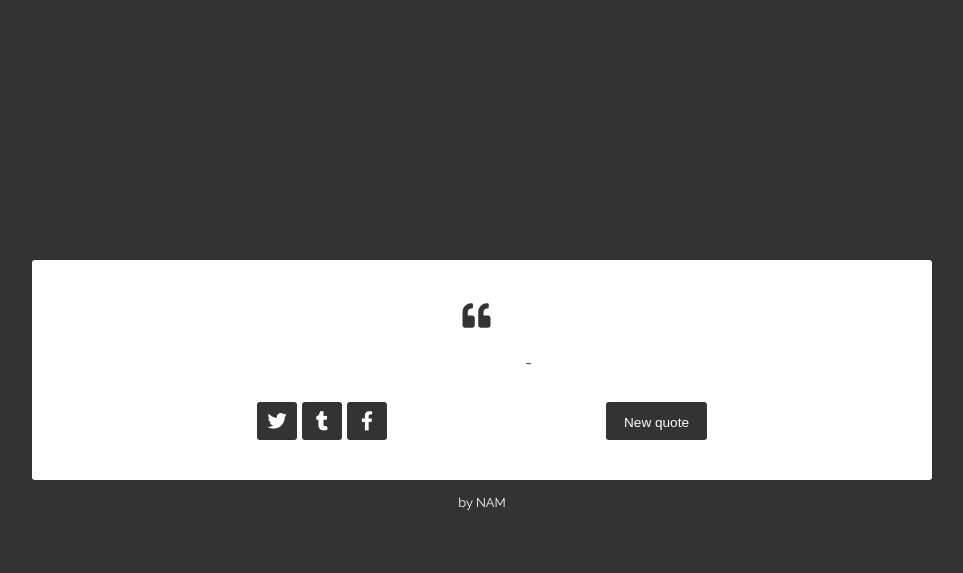
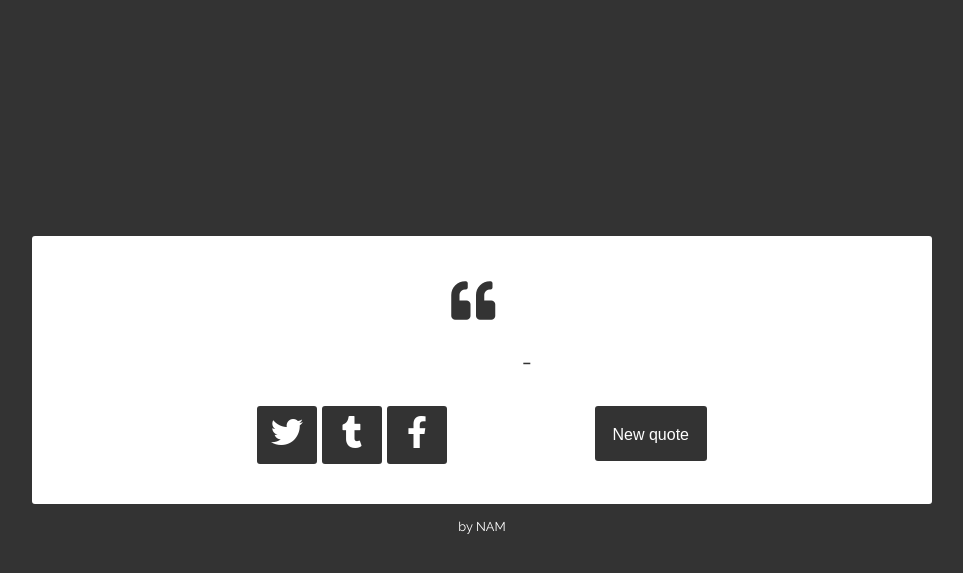
Before and after one commit to vannamnguyen/my-random-quote-machine, a PHP site: page / in a window 1280 px wide. Shown: the top 573 px of the page, without its empty margins (158-1121 px from the left). Run offline with PHP 8.4, Linux system fonts and the light colour scheme; some libraries are stand-ins or nearby versions.

Commit message:
make changes

```diff
--- a/home.html
+++ b/home.html
@@ -51,7 +51,9 @@
             <i class="fab fa-facebook-f"></i>
           </a>
 
-          <button class="button" id="new-quote">New quote</button>
+          <button class="button" id="new-quote" title="New quote">
+            New quote
+          </button>
         </div>
       </div>
       <div class="footer">
--- a/style.css
+++ b/style.css
@@ -50,7 +50,7 @@
   height: auto;
   clear: both;
   font-weight: 500;
-  font-size: 1.75em;
+  font-size: 2.75em;
 }
 #quote-box .quote-text i {
   font-size: 1em;
@@ -61,7 +61,7 @@
   height: auto;
   clear: both;
   padding-top: 20px;
-  font-size: 1em;
+  font-size: 1.5em;
   text-align: right;
 }
 #quote-box .buttons {
@@ -70,13 +70,13 @@
   display: block;
 }
 #quote-box .buttons .button {
-  height: 38px;
+  height: 55px;
   border: none;
   border-radius: 3px;
   color: #fff;
   background-color: #333;
   outline: none;
-  font-size: 0.85em;
+  font-size: 1em;
   padding: 8px 18px 6px 18px;
   margin-top: 30px;
   opacity: 1;
@@ -92,10 +92,10 @@
   padding: 0px;
   padding-top: 8px;
   text-align: center;
-  font-size: 1.2em;
+  font-size: 2em;
   margin-right: 5px;
-  height: 30px;
-  width: 40px;
+  height: 50px;
+  width: 60px;
 }
 #quote-box .buttons .button#new-quote {
   float: right;
```
